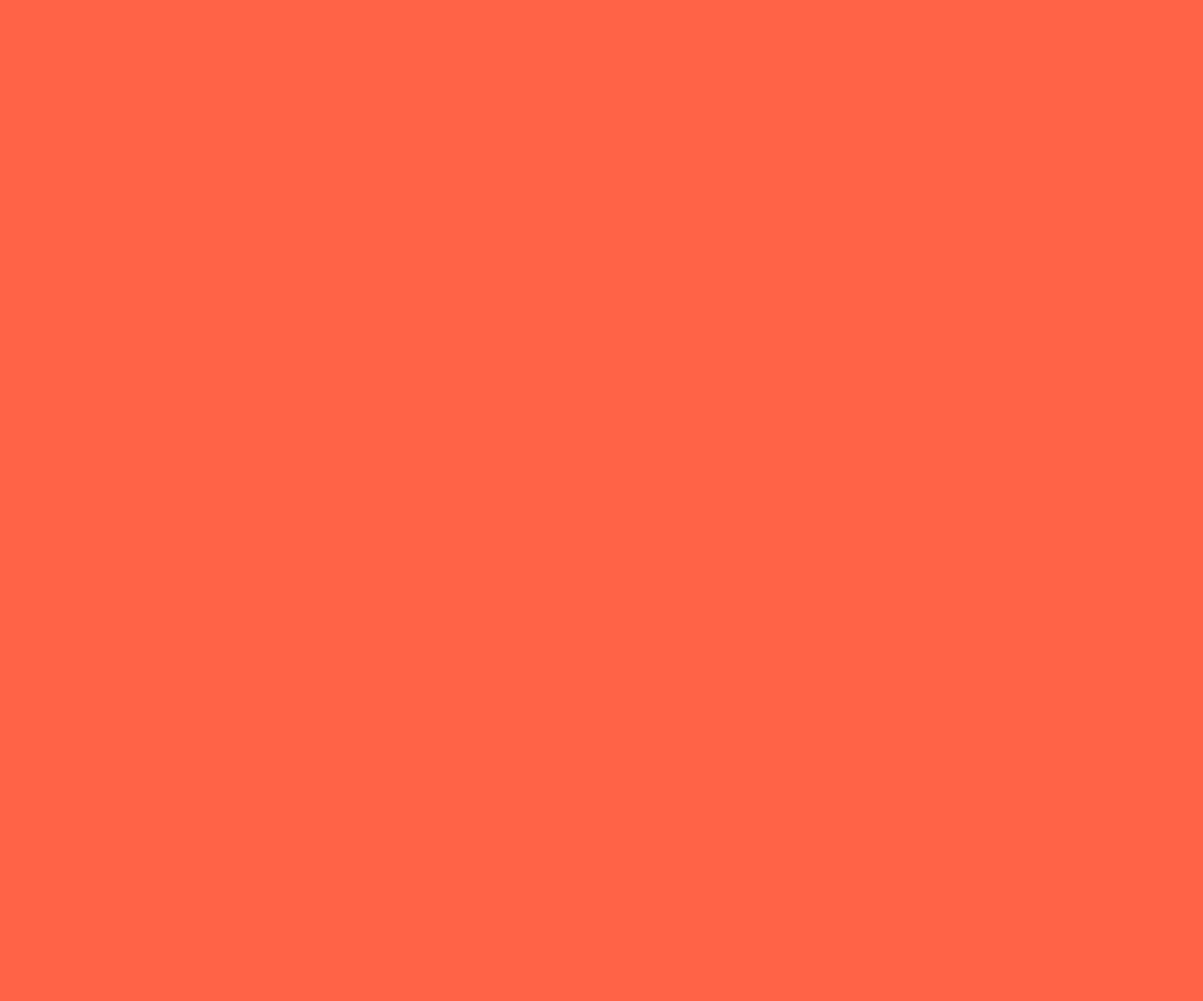
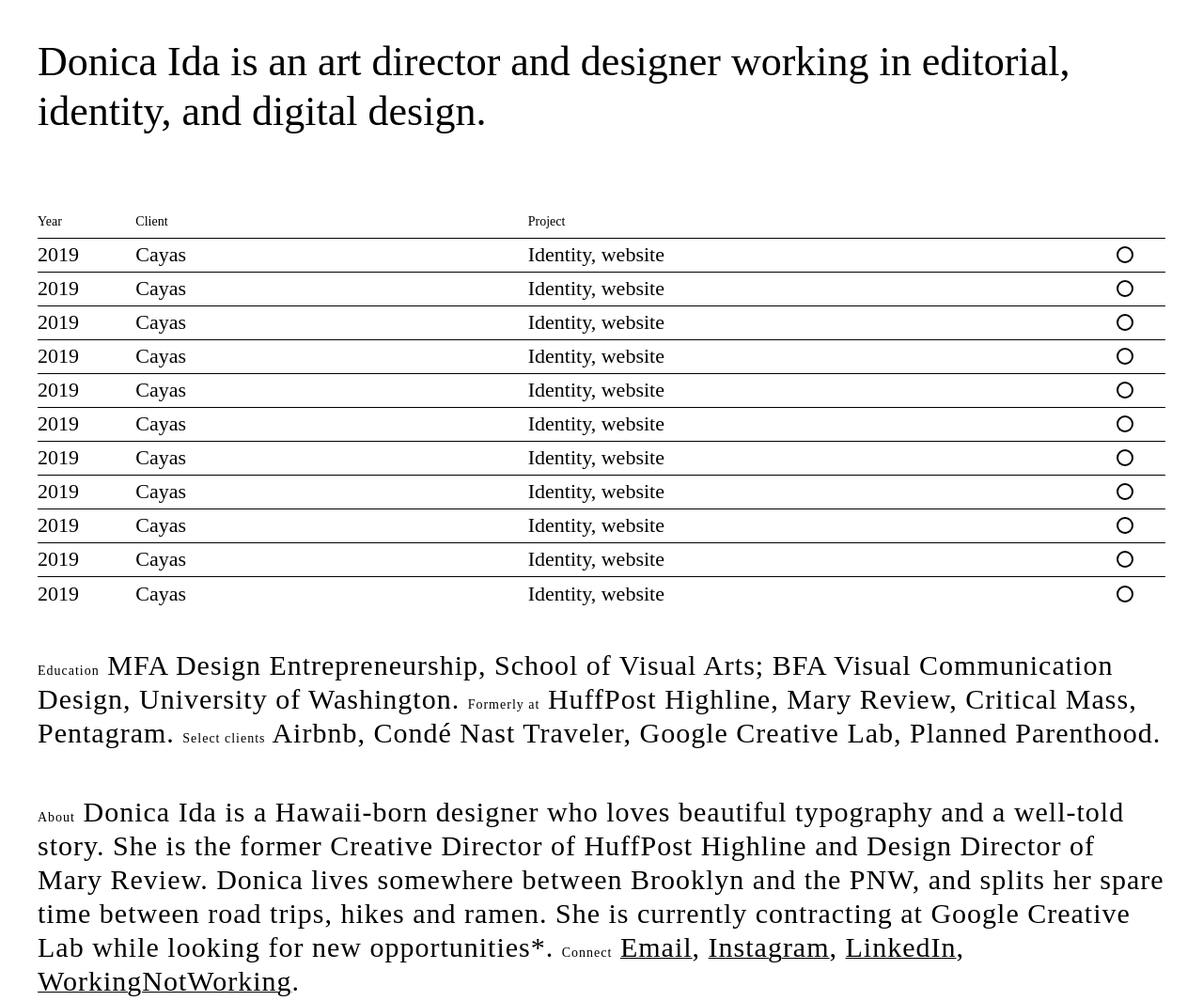
Before and after one commit to jeongjulee42/CSS_clone, a website: page clone/9_donica/index.html in a window 1280 px wide. Shown: the top 1065 px of the page at 94% size. Before the commit the page ends 800 px from the top, so only its background shows below. Drawn offline with nearby package versions, Linux system fonts and the light colour scheme; files that its build step writes are made by us from their sources.

Commit message:
Design(9_donica): finish design

```diff
--- a/clone/9_donica/index.html
+++ b/clone/9_donica/index.html
@@ -8,5 +8,127 @@
     <link rel="stylesheet" href="reset.css" />
     <link rel="stylesheet" href="build/css/styles.css" />
   </head>
-  <body></body>
+  <body>
+    <main>
+      <h1>
+        Donica Ida is an art director and designer working in editorial,
+        identity, and digital design.
+      </h1>
+      <section>
+        <div class="nav">
+          <div>Year</div>
+          <div>Client</div>
+          <div>Project</div>
+        </div>
+        <div class="main-rows">
+          <div>2019</div>
+          <div>Cayas</div>
+          <div>Identity, website</div>
+          <div>
+            <div class="round"><div></div></div>
+          </div>
+        </div>
+        <div class="main-rows">
+          <div>2019</div>
+          <div>Cayas</div>
+          <div>Identity, website</div>
+          <div>
+            <div class="round"><div></div></div>
+          </div>
+        </div>
+        <div class="main-rows">
+          <div>2019</div>
+          <div>Cayas</div>
+          <div>Identity, website</div>
+          <div>
+            <div class="round"><div></div></div>
+          </div>
+        </div>
+        <div class="main-rows">
+          <div>2019</div>
+          <div>Cayas</div>
+          <div>Identity, website</div>
+          <div>
+            <div class="round"><div></div></div>
+          </div>
+        </div>
+        <div class="main-rows">
+          <div>2019</div>
+          <div>Cayas</div>
+          <div>Identity, website</div>
+          <div>
+            <div class="round"><div></div></div>
+          </div>
+        </div>
+        <div class="main-rows">
+          <div>2019</div>
+          <div>Cayas</div>
+          <div>Identity, website</div>
+          <div>
+            <div class="round"><div></div></div>
+          </div>
+        </div>
+        <div class="main-rows">
+          <div>2019</div>
+          <div>Cayas</div>
+          <div>Identity, website</div>
+          <div>
+            <div class="round"><div></div></div>
+          </div>
+        </div>
+        <div class="main-rows">
+          <div>2019</div>
+          <div>Cayas</div>
+          <div>Identity, website</div>
+          <div>
+            <div class="round"><div></div></div>
+          </div>
+        </div>
+        <div class="main-rows">
+          <div>2019</div>
+          <div>Cayas</div>
+          <div>Identity, website</div>
+          <div>
+            <div class="round"><div></div></div>
+          </div>
+        </div>
+        <div class="main-rows">
+          <div>2019</div>
+          <div>Cayas</div>
+          <div>Identity, website</div>
+          <div>
+            <div class="round"><div></div></div>
+          </div>
+        </div>
+        <div class="main-rows">
+          <div>2019</div>
+          <div>Cayas</div>
+          <div>Identity, website</div>
+          <div>
+            <div class="round"><div></div></div>
+          </div>
+        </div>
+      </section>
+      <div class="more">
+        <span>Education</span> MFA Design Entrepreneurship, School of Visual
+        Arts; BFA Visual Communication Design, University of Washington.
+        <span>Formerly at</span> HuffPost Highline, Mary Review, Critical Mass,
+        Pentagram. <span>Select clients</span> Airbnb, Condé Nast Traveler,
+        Google Creative Lab, Planned Parenthood.
+      </div>
+      <div class="more">
+        <span>About</span> Donica Ida is a Hawaii-born designer who loves
+        beautiful typography and a well-told story. She is the former Creative
+        Director of HuffPost Highline and Design Director of Mary Review. Donica
+        lives somewhere between Brooklyn and the PNW, and splits her spare time
+        between road trips, hikes and ramen. She is currently contracting at
+        Google Creative Lab while looking for new opportunities*.
+        <span>Connect</span> <a href="#">Email</a>, <a href="#">Instagram</a>,
+        <a href="#">LinkedIn</a>, <a href="#">WorkingNotWorking</a>.
+      </div>
+      <div class="last">
+        *2021 portfolio update coming shortly. Email for latest work. Mahalo.
+      </div>
+    </main>
+  </body>
 </html>
--- a/clone/9_donica/src/scss/styles.scss
+++ b/clone/9_donica/src/scss/styles.scss
@@ -1,3 +1,84 @@
-body {
-  background-color: tomato;
+* {
+  box-sizing: border-box;
 }
+
+main {
+  display: flex;
+  flex-direction: column;
+  justify-content: space-between;
+  padding: 40px;
+}
+h1 {
+  font-size: 44px;
+  font-weight: 300;
+  line-height: 1.2;
+  margin-bottom: 9vh;
+}
+section {
+  display: grid;
+  grid-template-rows: repeat(12, 4.5vh);
+  margin-bottom: 5vh;
+}
+.nav,
+.main-rows {
+  display: grid;
+  grid-template-columns: 1fr 4fr 6fr 0.5fr;
+  border-bottom: 1px solid black;
+  div {
+    display: flex;
+    align-items: center;
+  }
+}
+.main-rows:last-child {
+  border-bottom: none;
+}
+.nav {
+  font-size: 14px;
+  align-self: flex-end;
+  padding-bottom: 10px;
+}
+.main-rows {
+  font-size: 22px;
+  font-weight: 400;
+  &:hover {
+    font-style: italic;
+    font-size: 22px;
+    font-weight: 400;
+  }
+}
+.round {
+  height: 18px;
+  width: 18px;
+  background-color: black;
+  border-radius: 50%;
+  display: flex;
+  align-items: center;
+  justify-content: center;
+  div {
+    height: 14px;
+    width: 14px;
+    background-color: white;
+    border-radius: 50%;
+  }
+}
+.more {
+  font-size: 30px;
+  line-height: 1.2;
+  font-weight: 300;
+  letter-spacing: 1px;
+  a {
+    color: black;
+    text-decoration-thickness: 1px;
+  }
+  a:hover {
+    font-style: italic;
+  }
+  span {
+    font-size: 14px;
+    font-weight: 400;
+  }
+  margin-bottom: 6vh;
+}
+.last {
+  font-size: 12px;
+}
```
